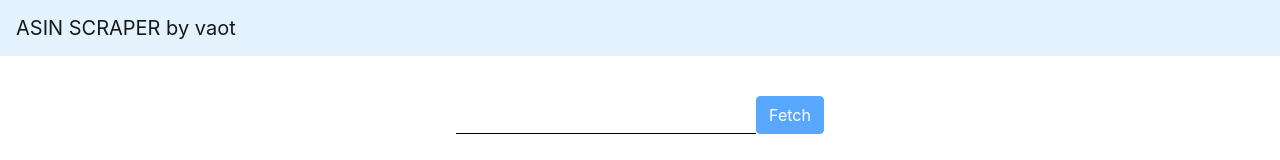
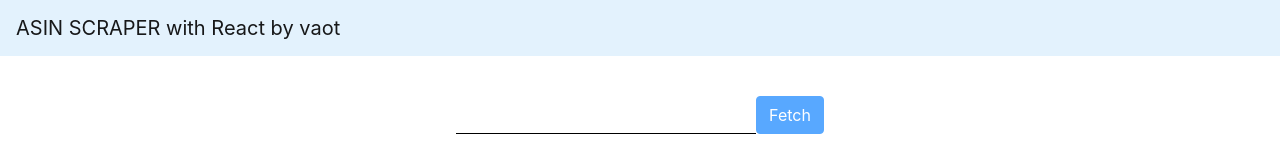
Before and after one commit to vaot/asin-scraper-react, a React (Create React App) app: page / in a window 1280 px wide. Shown: the top 160 px of the page. Built offline with nearby package versions, Linux system fonts and the light colour scheme; no server answers.

Commit message:
Be descriptive of which interface we are dealing with

```diff
--- a/src/components/Navbar/index.js
+++ b/src/components/Navbar/index.js
@@ -5,7 +5,7 @@ class Navbar extends React.Component {
   render() {
     return (
       <nav className="navbar navbar-expand-lg navbar-light">
-        <Link className="navbar-brand" to="/">ASIN SCRAPER by vaot</Link>
+        <Link className="navbar-brand" to="/">ASIN SCRAPER with React by vaot</Link>
       </nav>
     )
   }
```
